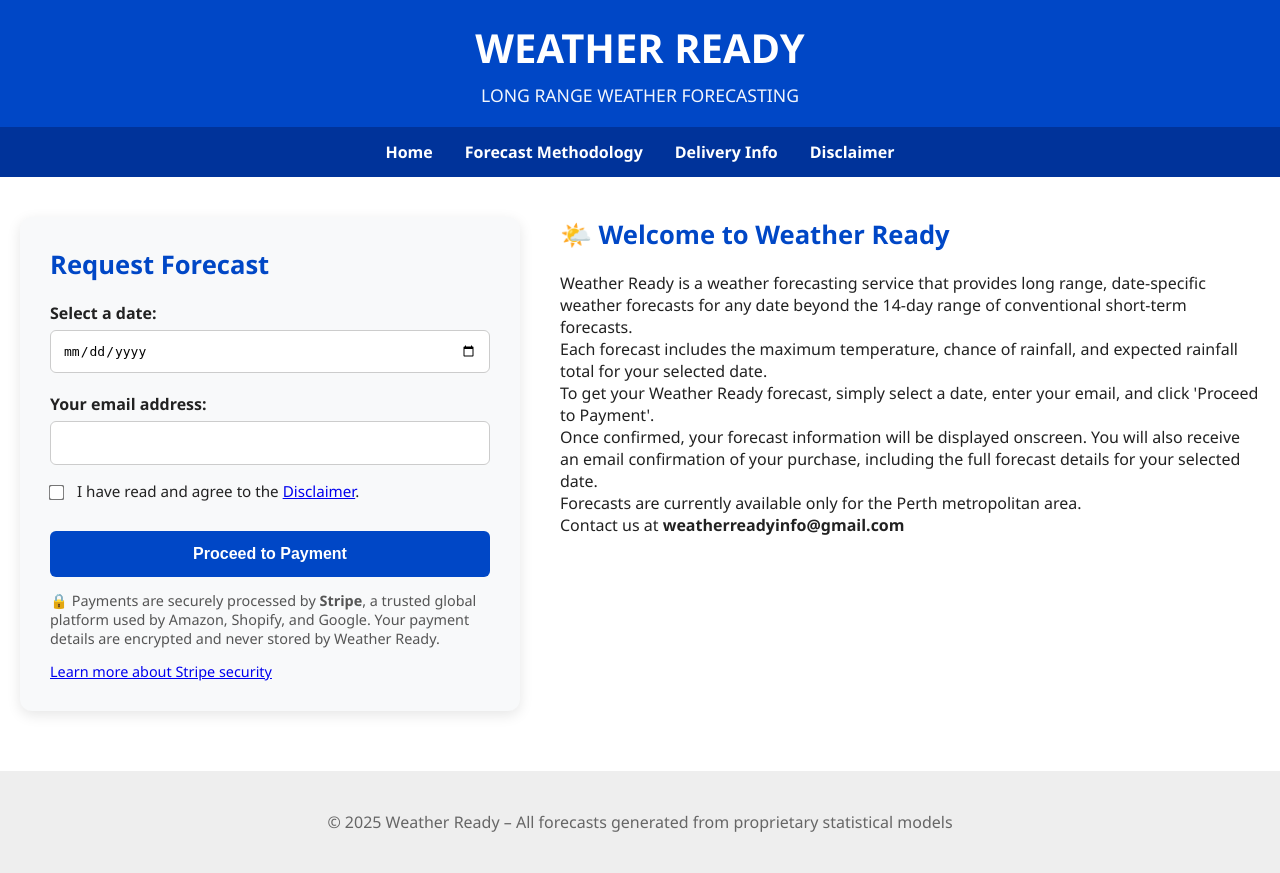
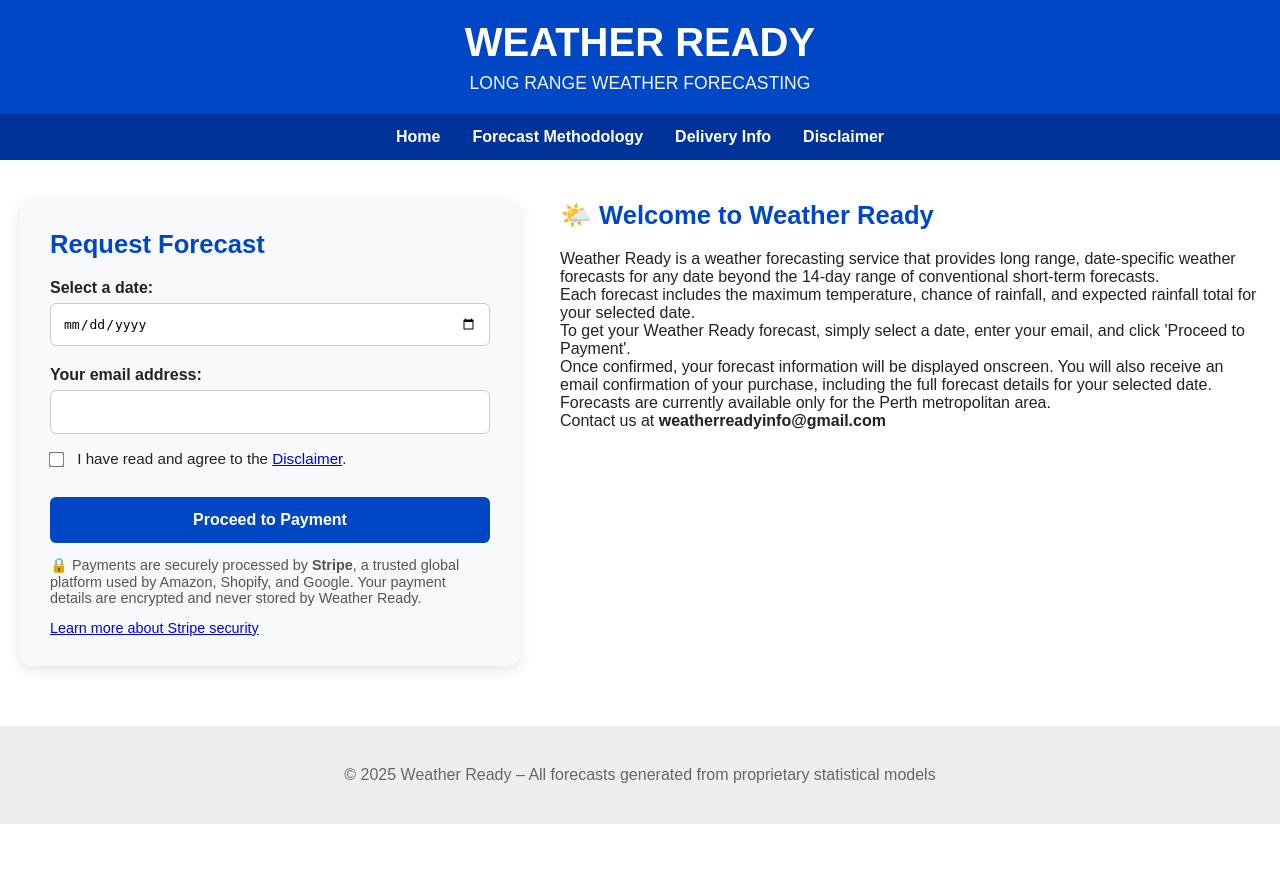
Before and after one commit to jack292929292/weatherready-site, a Flask app: page / in a window 1280 px wide. After the commit the page ends 824 px from the top, so only its background shows below. Run offline with Flask 3, Linux system fonts and the light colour scheme.

Commit message:
Update index.html

```diff
--- a/templates/index.html
+++ b/templates/index.html
@@ -21,7 +21,7 @@
     }
 
     body {
-      font-family: 'Segoe UI', Tahoma, Geneva, Verdana, sans-serif;
+      font-family: Arial, sans-serif;
       background: #ffffff;
       color: #222;
     }
```
